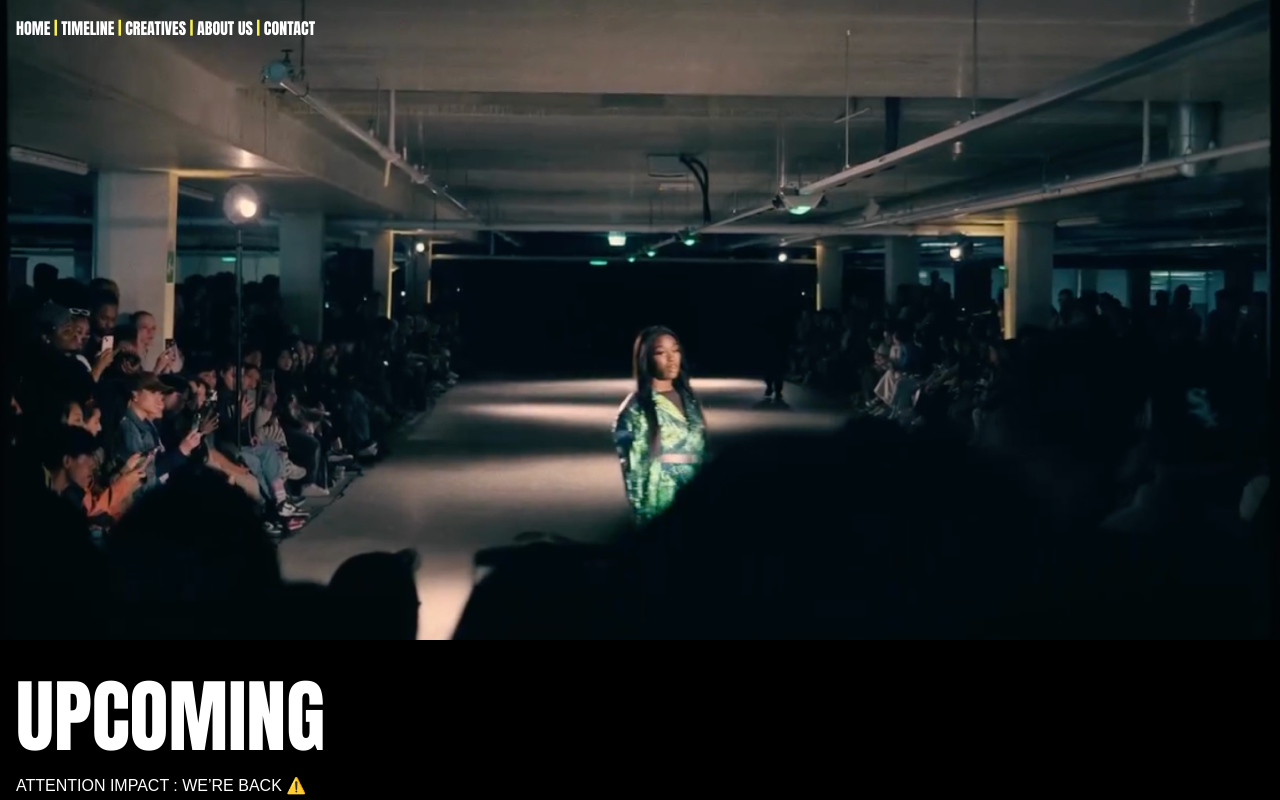
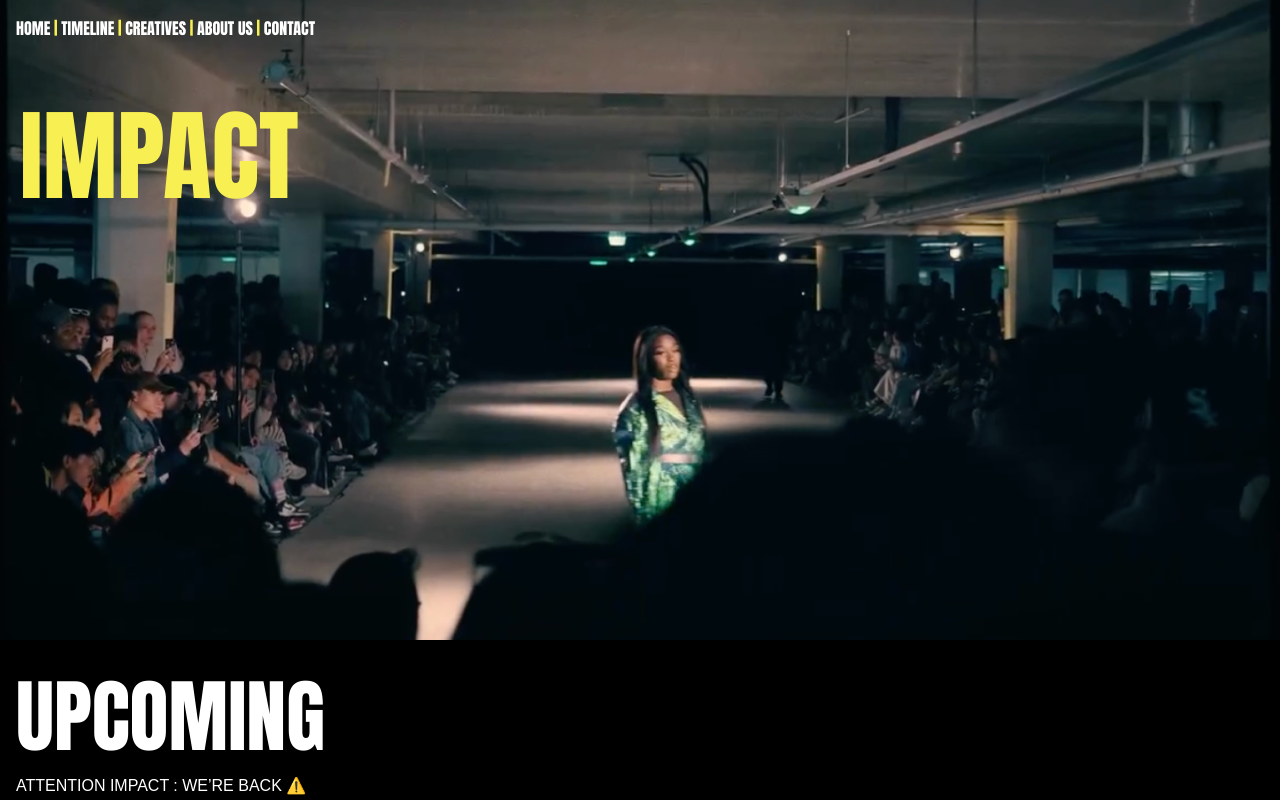
Before and after one commit to EmonaSantiago/IMPACT.OFFICIALS, a SvelteKit app: page / in a window 1280 px wide. Shown: the top 800 px of the page. Built offline with nearby package versions, Linux system fonts and the light colour scheme.

Commit message:
h1 homepage

```diff
--- a/src/routes/+page.svelte
+++ b/src/routes/+page.svelte
@@ -1,5 +1,6 @@
 <body>
     <section id="hero-section">
+        <h1>IMPACT</h1>
         <!-- <img src="src/static/logo.png" alt="logo/impact"> -->
     </section>
 
@@ -52,6 +53,13 @@
 
 
 <style>
+
+    h1 {
+        position: static;
+        font-size: 100px;
+        padding-top: 80px;
+        padding-left: 20px;
+    }
     h2 {
         color: white;
         font-size: 80px;
```
